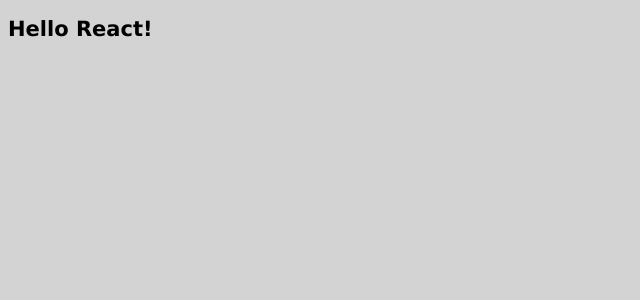
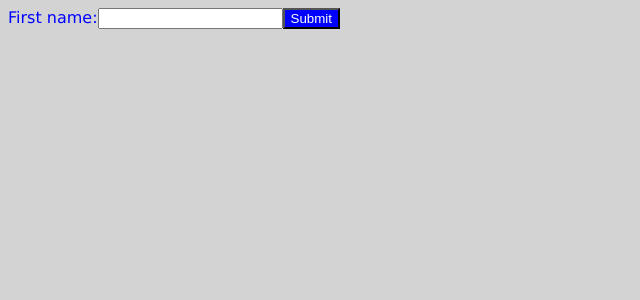
Before and after one commit to Vinyla/react-app, a JavaScript app: page / in a window 1280 px wide. Shown: the top 300 px of the page, without its empty margins (0-640 px from the left). Built offline with nearby package versions, Linux system fonts and the light colour scheme.

Commit message:
starting with JSX

```diff
--- /dev/null
+++ b/src/App.js
@@ -0,0 +1,22 @@
+const labelTxt = 'First name:';
+const style = {
+  backgroundColor: 'blue',
+  color: 'white'
+};
+
+//Create a react component
+const App = () => {
+  return (
+    <div>
+      <div>
+        <label className='label' htmlFor='name'>
+          {labelTxt}
+        </label>
+        <input id='name' />
+        <button style={style}>Submit</button>
+      </div>
+    </div>
+  );
+};
+
+export default App;
--- a/src/index.css
+++ b/src/index.css
@@ -3,3 +3,8 @@
  font-size: 14px;
  background-color: lightgray;
 }
+
+.label {
+ font-size: 16px;
+ color: blue;
+}
--- a/src/index.js
+++ b/src/index.js
@@ -1,13 +1,6 @@
 import './index.css';
-// Import React and ReactDOM
-import React from 'react';
-import ReactDOM from 'react-dom';
-
-//Create a react component
-const App = () => {
-  return <h2>Hello React!</h2>;
-};
+import { render } from 'react-dom';
+import App from './App';
 
 // Show it on the screen
-// what and where
-ReactDOM.render(<App />, document.getElementById('root'));
+render(<App />, document.getElementById('root'));
```
